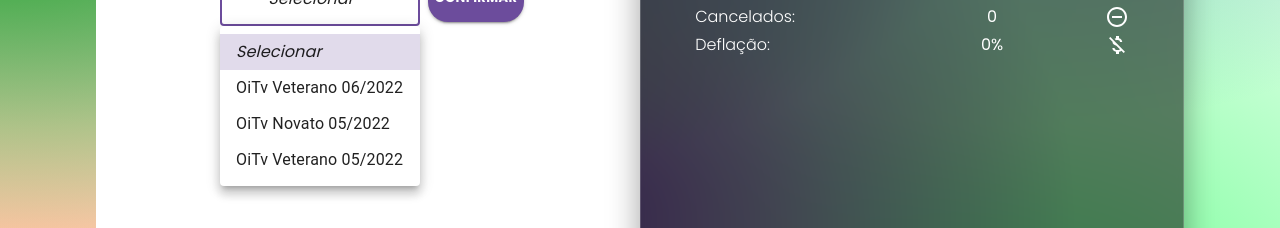
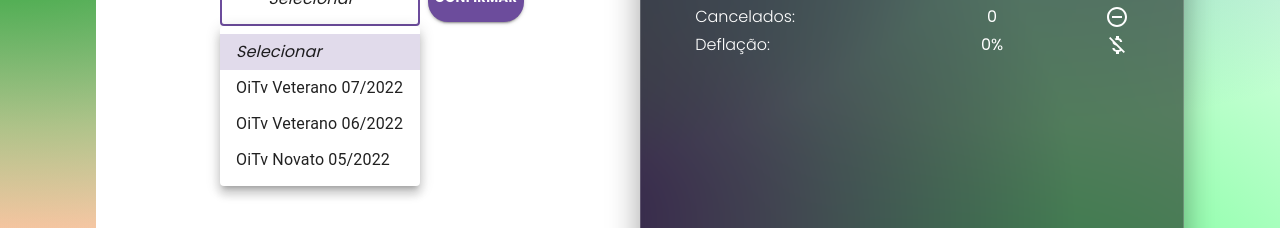
Before and after one commit to joaovsz/simuladorRv, a React (Vite) app: page / in a window 1280 px wide. Both pictures are taken after a click on the element "Selecionar". Shown: the part 439-667 px from the top of the page. Built offline with nearby package versions, Linux system fonts and the light colour scheme.

Commit message:
Nova option Mes 7

```diff
--- a/src/components/Form/Inputs/Input-forms.jsx
+++ b/src/components/Form/Inputs/Input-forms.jsx
@@ -57,9 +57,9 @@
                 <MenuItem value={0}>
                   <em>Selecionar</em>
                 </MenuItem>
+                <MenuItem value={2}>OiTv Veterano 07/2022</MenuItem>
                 <MenuItem value={3}>OiTv Veterano 06/2022</MenuItem>
                 <MenuItem value={1}>OiTv Novato 05/2022</MenuItem>
-                <MenuItem value={2}>OiTv Veterano 05/2022</MenuItem>
 
               </Select>
             </FormControl>
```
